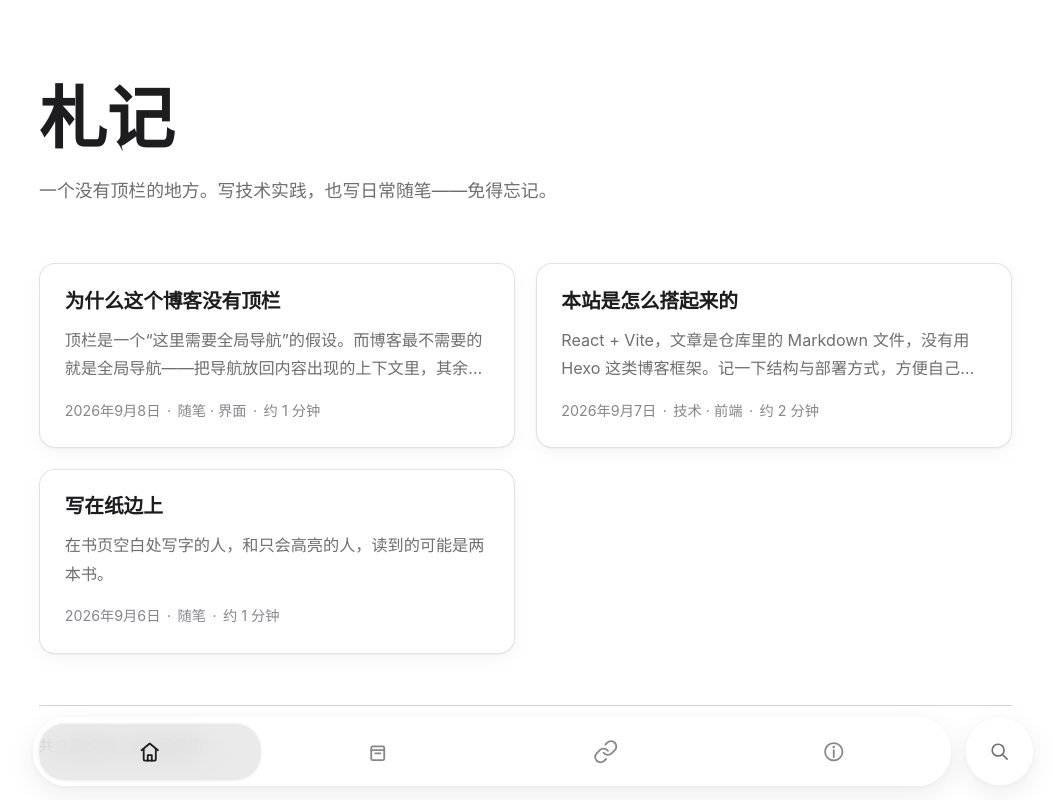
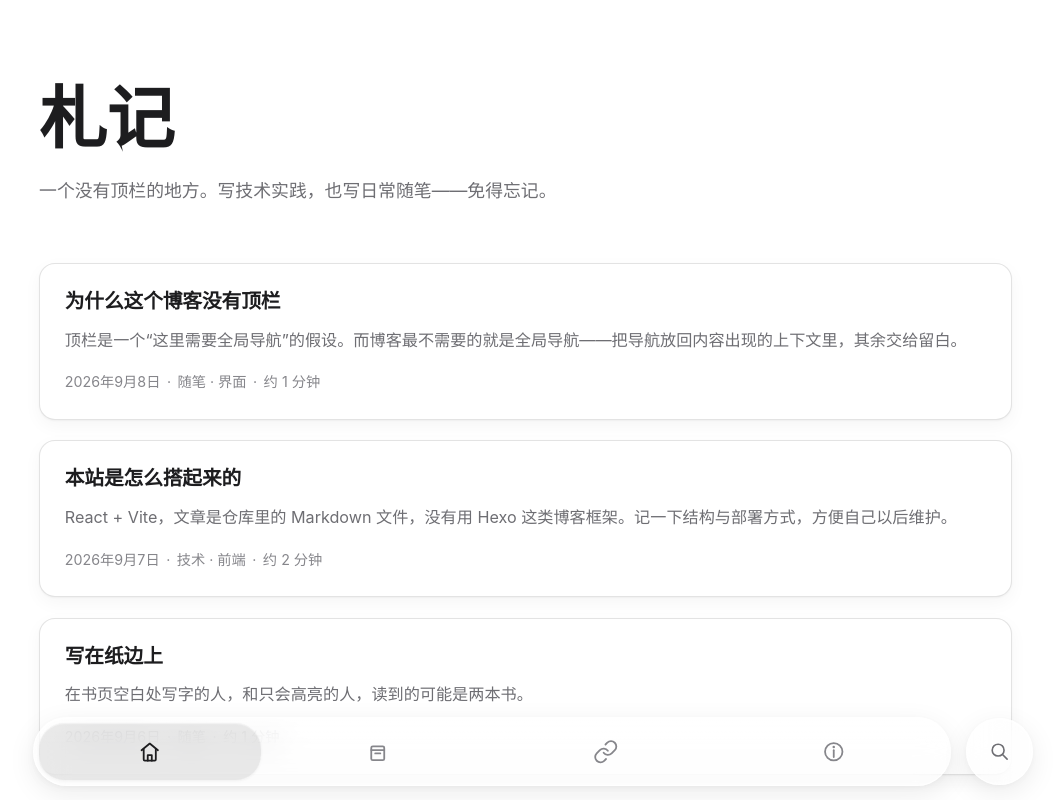
Before and after one commit to Molforte/Molforte.pages, a React (Vite) app: page / in a window 1280 px wide. Shown: the top 800 px of the page, without its empty margins (107-1160 px from the left). Built offline with nearby package versions, Linux system fonts and the light colour scheme.

Commit message:
style: 首页卡片改为单栏（一条一行占满内容宽）

```diff
--- a/src/styles/global.css
+++ b/src/styles/global.css
@@ -444,13 +444,13 @@ a {
   font-size: 1.05rem;
 }
 
-/* 首页文章流：白卡描边 + 轻投影 —— 宽屏两列，手机单列 */
+/* 首页文章流：单栏卡片 —— 一条一行，占满内容宽 */
 .post-index {
   margin: 0;
   padding: 0;
   list-style: none;
   display: grid;
-  grid-template-columns: repeat(auto-fill, minmax(340px, 1fr));
+  grid-template-columns: 1fr;
   gap: 1.2rem;
 }
 
```
